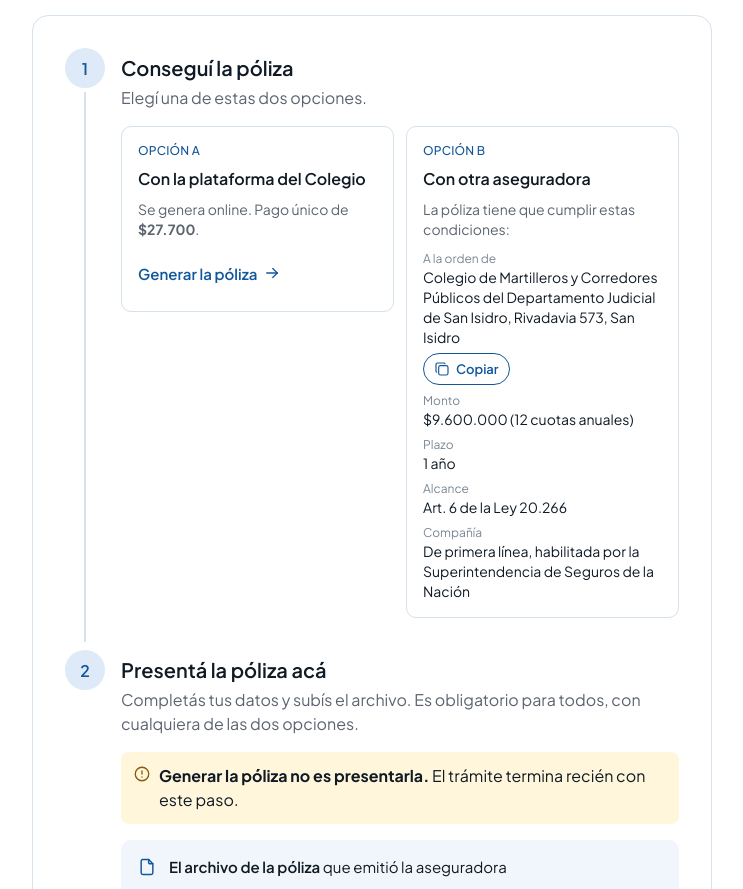
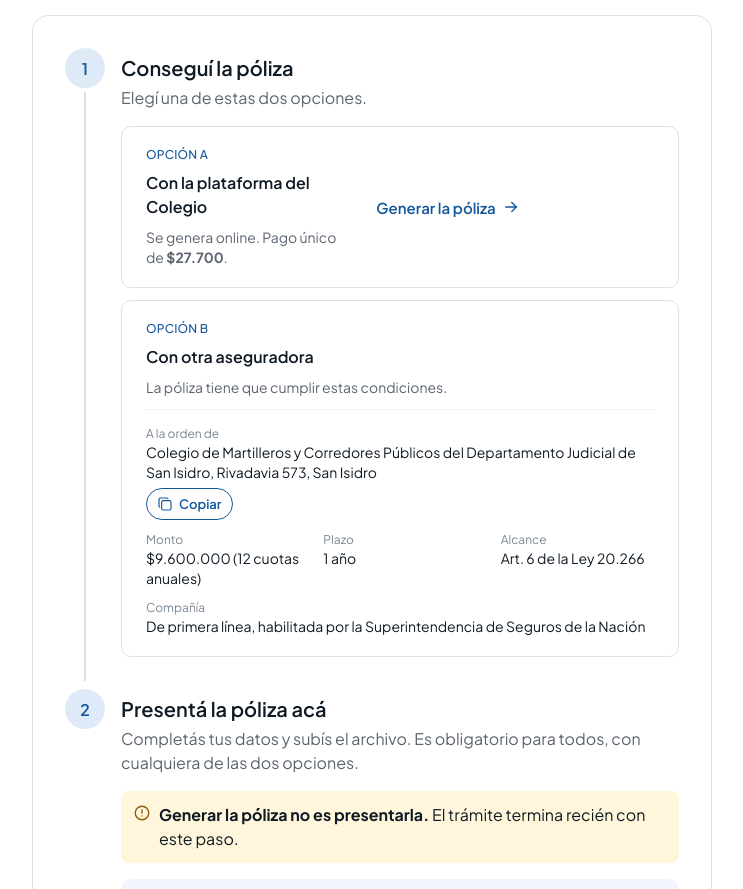
Before and after one commit to beatlab-io/cmcpsi-prototipos, a plain HTML site: page tramites/fianza/index.html in a window 1280 px wide. Shown: the part 540-1429 px from the top of the page, without its empty margins (8-751 px from the left). Drawn offline with Linux system fonts and the light colour scheme.

Commit message:
Fianza: opciones A y B en horizontal, a todo el ancho
Co-Authored-By: Claude Opus 5.5 <noreply@anthropic.com>

```diff
--- a/tramites/fianza/index.html
+++ b/tramites/fianza/index.html
@@ -77,13 +77,18 @@ select.control:invalid{color:var(--text-muted)}
 .notice{display:flex;gap:var(--sp-12);background:var(--bg-institutional-panel);border-radius:var(--r-input);padding:var(--sp-16);font-size:15px;line-height:22px;margin-bottom:var(--sp-32)}
 .notice .icon{color:var(--icon-brand);flex:none;margin-top:1px}
 .notice strong{font-weight:600}
-.opts{display:grid;grid-template-columns:1fr 1fr;gap:var(--sp-12);margin-top:var(--sp-16);align-items:start}
-.opt{border:var(--bw-default) solid var(--border-default);border-radius:var(--r-input);padding:var(--sp-16);display:flex;flex-direction:column;gap:var(--sp-8)}
+.opts{display:grid;gap:var(--sp-12);margin-top:var(--sp-16)}
+.opt{border:var(--bw-default) solid var(--border-default);border-radius:var(--r-input);padding:20px var(--sp-24);display:grid;grid-template-columns:minmax(0,5fr) minmax(0,7fr);gap:var(--sp-12) var(--sp-32);align-items:center}
+.opt-head{display:flex;flex-direction:column;gap:var(--sp-8)}
+.opt-body{display:flex;flex-direction:column;align-items:flex-start}
 .opt .tag{font-size:12px;font-weight:500;line-height:16px;letter-spacing:.2px;text-transform:uppercase;color:var(--brand-primary)}
 .opt h3{font-size:16px;font-weight:600;line-height:24px}
 .opt p{font-size:14px;line-height:20px}
-.opt .link{margin-top:var(--sp-4)}
-.cond{display:grid;gap:var(--sp-8);margin:var(--sp-4) 0 0}
+.opt .link{margin:0}
+.opt-b{grid-template-columns:1fr;align-items:start}
+.opt-b .opt-body{padding-top:var(--sp-16);border-top:var(--bw-default) solid var(--border-subtle)}
+.cond{display:grid;grid-template-columns:repeat(3,minmax(0,1fr));gap:var(--sp-12) var(--sp-24);margin:0;width:100%}
+.cond .wide{grid-column:1/-1}
 .cond div{font-size:14px;line-height:20px}
 .cond dt{color:var(--text-muted);font-size:12px;line-height:16px}
 .cond dd{color:var(--text-primary)}
@@ -93,7 +98,7 @@ select.control:invalid{color:var(--text-muted)}
 .btn-copy .icon{width:16px;height:16px}
 .warn{display:flex;gap:var(--sp-8);font-size:14px;line-height:20px;color:var(--text-primary)!important;background:#fff6dc;border-radius:var(--r-medium);padding:var(--sp-12);margin-top:var(--sp-16)}
 .warn .icon{color:#8a5a00;width:18px;height:18px;flex:none;margin-top:1px}
-@media (max-width:760px){.opts{grid-template-columns:1fr}}
+@media (max-width:760px){.opt{grid-template-columns:1fr;padding:var(--sp-16)}.cond{grid-template-columns:1fr}}
 @media (max-width:640px){.process{padding:var(--sp-24) var(--sp-16)}.process .btn{width:100%}}
 </style>
 </head>
@@ -153,23 +158,27 @@ select.control:invalid{color:var(--text-muted)}
                 <p>Elegí una de estas dos opciones.</p>
                 <div class="opts">
                   <div class="opt">
+                    <div class="opt-head">
                     <span class="tag">Opción A</span>
                     <h3>Con la plataforma del Colegio</h3>
                     <p>Se genera online. Pago único de <strong>$27.700</strong>.</p>
-                    <a class="link" href="https://soter-premiar-pro.herokuapp.com/auctioneers/new?prod_id=62068" target="_blank" rel="noopener">Generar la póliza <svg class="icon icon-sm" aria-hidden="true"><use href="#i-arrow-r"/></svg><span class="sr-only">(se abre en otro sitio)</span></a>
+                    </div>
+                    <div class="opt-body"><a class="link" href="https://soter-premiar-pro.herokuapp.com/auctioneers/new?prod_id=62068" target="_blank" rel="noopener">Generar la póliza <svg class="icon icon-sm" aria-hidden="true"><use href="#i-arrow-r"/></svg><span class="sr-only">(se abre en otro sitio)</span></a></div>
                   </div>
-                  <div class="opt">
+                  <div class="opt opt-b">
+                    <div class="opt-head">
                     <span class="tag">Opción B</span>
                     <h3>Con otra aseguradora</h3>
-                    <p>La póliza tiene que cumplir estas condiciones:</p>
-                    <dl class="cond">
-                      <div><dt>A la orden de</dt><dd id="orden">Colegio de Martilleros y Corredores Públicos del Departamento Judicial de San Isidro, Rivadavia 573, San Isidro</dd>
+                    <p>La póliza tiene que cumplir estas condiciones.</p>
+                    </div>
+                    <div class="opt-body"><dl class="cond">
+                      <div class="wide"><dt>A la orden de</dt><dd id="orden">Colegio de Martilleros y Corredores Públicos del Departamento Judicial de San Isidro, Rivadavia 573, San Isidro</dd>
                         <button type="button" class="btn-copy" data-copy-from="orden"><svg class="icon" aria-hidden="true"><use href="#i-copy"/></svg><span>Copiar</span><span class="sr-only"> a la orden de</span></button></div>
                       <div><dt>Monto</dt><dd>$9.600.000 (12 cuotas anuales)</dd></div>
                       <div><dt>Plazo</dt><dd>1 año</dd></div>
                       <div><dt>Alcance</dt><dd>Art. 6 de la Ley 20.266</dd></div>
-                      <div><dt>Compañía</dt><dd>De primera línea, habilitada por la Superintendencia de Seguros de la Nación</dd></div>
-                    </dl>
+                      <div class="wide"><dt>Compañía</dt><dd>De primera línea, habilitada por la Superintendencia de Seguros de la Nación</dd></div>
+                    </dl></div>
                   </div>
                 </div>
               </div>
```
